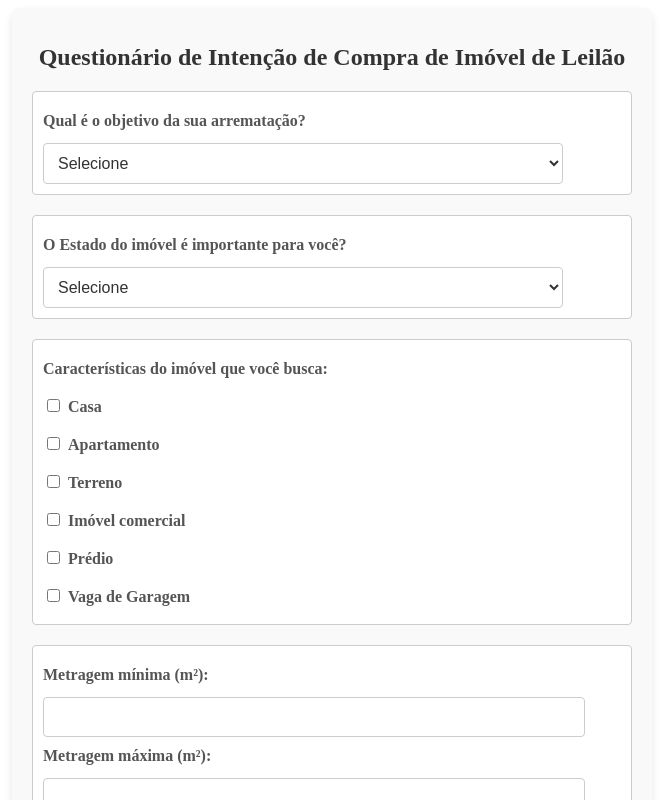
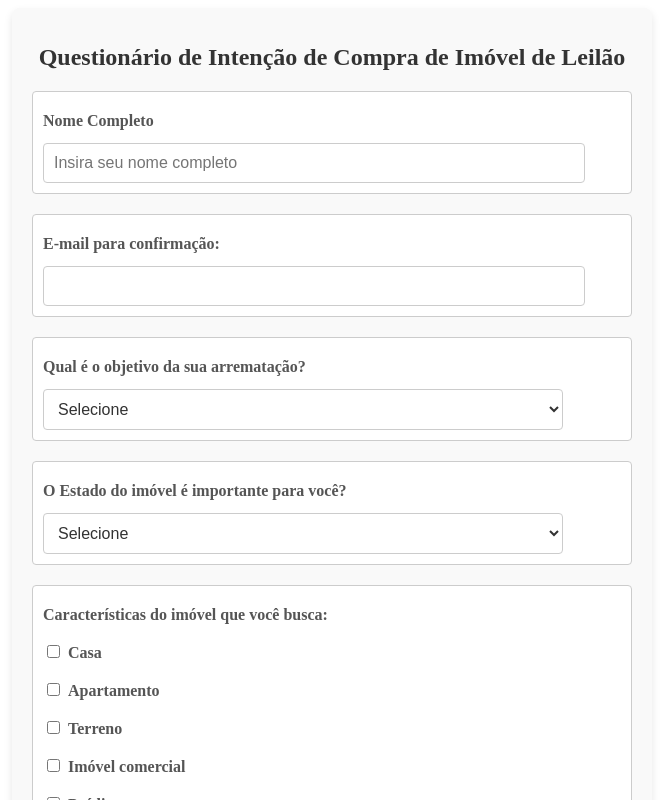
Before and after one commit to ryangois/imoveis-leilao, a Next.js app: page /app/components/Form in a window 1280 px wide. Shown: the top 800 px of the page, without its empty margins (308-971 px from the left). Built offline with nearby package versions, Linux system fonts and the light colour scheme.

Commit message:
Form changes

```diff
--- a/pages/app/components/Form.js
+++ b/pages/app/components/Form.js
@@ -6,6 +6,9 @@ import styles from '../styles/Form.module.css';
 // Dynamically import the FormComponent to disable SSR for this component
 function processForm(formData) {
   const userFormData = {
+    completeName: formData.completeName,
+    email: formData.email,
+    // cpf: formData.cpf,
     protocol: formData.protocol,
     goal: formData.goal,
     stateImportant: formData.stateImportant,
@@ -30,7 +33,6 @@ function processForm(formData) {
     monthlyContribution: formData.monthlyContribution,
     advisoryPhase: formData.advisoryPhase,
     additionalInfo: formData.additionalInfo,
-    email: formData.email
   };
 
   const filteredData = Object.fromEntries(
@@ -45,6 +47,9 @@ function processForm(formData) {
 function formatFormDataWithBullets(formData) {
   const fieldLabels = {
     protocol: "Protocolo",
+    completeName: "• Nome Completo",
+    // cpf: "CPF",
+    email: "• E-mail",
     goal: "Objetivo",
     stateImportant: "Estado importante",
     selectedStates: "• Estados selecionados",
@@ -67,7 +72,7 @@ function formatFormDataWithBullets(formData) {
     monthlyContribution: "• Contribuição mensal",
     advisoryPhase: "• Fase de consultoria",
     additionalInfo: "• Informações adicionais",
-    email: "• E-mail"
+
   };
 
 
@@ -100,7 +105,7 @@ function formatFormDataWithBullets(formData) {
             // Verifica se o subValor é um array de objetos (como as cidades, bairros e distritos)
             if (Array.isArray(subValue)) {
               return `${label} (${subKey}):\n- ${subValue.map(item => item?.label || item).join('\n- ')}`;
-            }
+            } //pegar a subkey e fazer get na api de novo
             return null;
           })
           .filter(Boolean)  // Remove valores nulos
@@ -128,12 +133,15 @@ const FormComponent = dynamic(() => import('./FormComponent'), { ssr: false });
 
 export default function Form() {
   const [formData, setFormData] = useState({
+    completeName: '',
+    // cpf: '',
+    email: '',
     goal: '',
     stateImportant: '',
     selectedStates: [],
     selectedCities: {},
     selectedNeighborhoods: {},
-    selectedDistricts:{},
+    selectedDistricts: {},
     propertyType: [],
     minArea: '',
     maxArea: '',
@@ -151,16 +159,56 @@ export default function Form() {
     monthlyContribution: '',
     advisoryPhase: '',
     additionalInfo: '',
-    email: '',
   });
 
   const [loading, setLoading] = useState(false);
   const [message, setMessage] = useState(null);
   const messageRef = useRef(null);
 
+  // function formatCPF(cpf) {
+  //   cpf = cpf.replace(/\D/g, ''); // Remove todos os caracteres não numéricos
+  //   if (cpf.length === 11) {
+  //     // Formata o CPF se tiver 11 números
+  //     return cpf.replace(/(\d{3})(\d{3})(\d{3})(\d{2})/, '$1.$2.$3-$4');
+  //   }
+  //   return cpf; // Caso contrário, retorna o valor sem formatação
+  // }
+
+  function formatCurrency(value) {
+    if (isNaN(value) || value === null || value === '') return ''; // Verifica se o valor não é um número válido
+
+    // Se for válido, formata o valor como moeda
+    value = parseFloat(value).toFixed(0); // Remove os centavos
+    return `R$ ${value.replace(/\B(?=(\d{3})+(?!\d))/g, '.')}`; // Formatação para adicionar pontos de milhar
+  }
+
+
   const handleInputChange = (name, value) => {
-    setFormData((prevData) => ({ ...prevData, [name]: value }));
+    let formattedValue = value;
+
+    // Se o campo for 'cpf', aplica a formatação do CPF
+    if (name === 'cpf') {
+      formattedValue = formatCPF(value);
+    }
+    // Se for um campo monetário, tenta garantir que o valor é numérico
+    else if (['fgtsValue', 'availableFunds', 'monthlyContribution', 'institutionCreditValues'].includes(name)) {
+      // Remove qualquer caractere não numérico (como vírgulas ou pontos)
+      formattedValue = value.replace(/\D/g, '');
+
+      // Se o valor for um número, formata como moeda
+      if (formattedValue && !isNaN(formattedValue)) {
+        formattedValue = formatCurrency(parseFloat(formattedValue));
+      } else {
+        formattedValue = ''; // Caso contrário, deixa o valor em branco
+      }
+    }
+
+    setFormData((prevData) => ({
+      ...prevData,
+      [name]: formattedValue, // Atualiza o estado com o valor formatado
+    }));
   };
+
 
   const handleSubmit = async (e) => {
     e.preventDefault();
@@ -194,29 +242,49 @@ export default function Form() {
     }
   };
 
-
   return (
     <form className={styles.formContainer} onSubmit={handleSubmit}>
       <h1 className={styles.formTitle}>Questionário de Intenção de Compra de Imóvel de Leilão</h1>
 
-      {message && (
-        <div
-        className={`${styles.message} ${styles[message.type]}`}
-        ref={messageRef} // Attach the ref to the message container
-        tabIndex="-1" // Ensure the message can receive focus
-      >
-        {message.text}
+
+      <div className={styles.formGroup}>
+        <label>Nome Completo</label>
+        <input
+          type="text"
+          placeholder="Insira seu nome completo"
+          value={formData.completeName}
+          onChange={(e) => handleInputChange('completeName', e.target.value)}
+          required
+        />
       </div>
-      )}
+      {/* <div className={styles.formGroup}>
+        <label>CPF</label>
+        <input
+          type="text"
+          placeholder="Insira seu CPF"
+          value={formData.cpf}
+          onChange={(e) => handleInputChange('cpf', e.target.value)}
 
-      {loading && <div className={styles.loading}>Enviando...</div>}
+          required
+        />
+      </div> */}
 
+      <div className={styles.formGroup}>
+        <label>E-mail para confirmação:</label>
+        <input
+          type="email"
+          value={formData.email}
+          onChange={(e) => handleInputChange('email', e.target.value)}
+          required
+        />
+      </div>
       {/* Objetivo */}
       <div className={styles.formGroup}>
         <label>Qual é o objetivo da sua arrematação?</label>
         <select
           onChange={(e) => handleInputChange("goal", e.target.value)}
           value={formData.goal}
+          required
         >
           <option value="">Selecione</option>
           <option value="moradia">Para moradia própria</option>
@@ -240,6 +308,7 @@ export default function Form() {
       <div className={styles.formGroup}>
         <label>O Estado do imóvel é importante para você?</label>
         <select
+          required
           onChange={(e) => handleInputChange('stateImportant', e.target.value)}
           value={formData.stateImportant}
         >
@@ -257,24 +326,30 @@ export default function Form() {
       <div className={styles.formGroup}>
         <label>Características do imóvel que você busca:</label>
         <div>
-          {['Casa', 'Apartamento', 'Terreno', 'Imóvel comercial', 'Prédio', 'Vaga de Garagem'].map(
-            (type) => (
+          {['Casa', 'Apartamento', 'Terreno', 'Imóvel comercial', 'Prédio', 'Indiferente'].map((type) => (
             <label key={type}>
               <input
                 type="checkbox"
                 value={type}
                 checked={formData.propertyType.includes(type)}
                 onChange={(e) => {
-                    const selected = e.target.checked
+                  if (type === 'Indiferente') {
+                    // Se "Indiferente" for marcado, desmarque os outros e marque "Indiferente"
+                    const newSelected = e.target.checked ? ['Indiferente'] : [];
+                    handleInputChange('propertyType', newSelected);
+                  } else {
+                    // Se "Indiferente" não estiver marcado, altere os outros tipos normalmente
+                    const newSelected = e.target.checked
                       ? [...formData.propertyType, type]
                       : formData.propertyType.filter((t) => t !== type);
-                    handleInputChange('propertyType', selected);
+                    handleInputChange('propertyType', newSelected);
+                  }
                 }}
+                disabled={formData.propertyType.includes('Indiferente') && type !== 'Indiferente'}
               />
               {type}
             </label>
-            )
-          )}
+          ))}
         </div>
       </div>
 
@@ -414,6 +489,7 @@ export default function Form() {
         <select
           onChange={(e) => handleInputChange("paymentPreference", e.target.value)}
           value={formData.paymentPreference}
+          required
         >
           <option value="">Selecione</option>
           <option value="vista">À vista</option>
@@ -489,10 +565,16 @@ export default function Form() {
       <div className={styles.formGroup}>
         <label>De quanto você dispõe para aportes mensais (eventualidades e custos fixos)?</label>
         <input
-          type="number"
+          type="text"
           placeholder="Valor que dispõe"
           value={formData.monthlyContribution}
-          onChange={(e) => handleInputChange('monthlyContribution', e.target.value)}
+          onChange={(e) => {
+            // Remove qualquer coisa que não seja número ou ponto
+            const value = e.target.value.replace(/[^0-9,\.]/g, '');
+
+            // Substitui vírgula por ponto (caso a pessoa use vírgula como separador decimal)
+            handleInputChange('monthlyContribution', value.replace(',', '.'));
+          }}
         />
       </div>
 
@@ -520,16 +602,17 @@ export default function Form() {
         />
       </div>
 
-      {/* E-mail */}
-      <div className={styles.formGroup}>
-        <label>E-mail para confirmação:</label>
-        <input
-          type="email"
-          value={formData.email}
-          onChange={(e) => handleInputChange('email', e.target.value)}
-          required
-        />
+      {message && (
+        <div
+          className={`${styles.message} ${styles[message.type]}`}
+          ref={messageRef} // Attach the ref to the message container
+          tabIndex="-1" // Ensure the message can receive focus
+        >
+          {message.text}
         </div>
+      )}
+
+      {loading && <div className={styles.loading}>Enviando...</div>}
 
       <button
         type="submit"
--- a/pages/app/styles/Form.module.css
+++ b/pages/app/styles/Form.module.css
@@ -48,6 +48,7 @@
 
 .formGroup input[type="text"],
 .formGroup input[type="number"],
+.formGroup input[type="email"],
 .formGroup select,
 .formGroup textarea {
   width: 90%;
```
Lines whose indentation alone changed are shown as unchanged.
